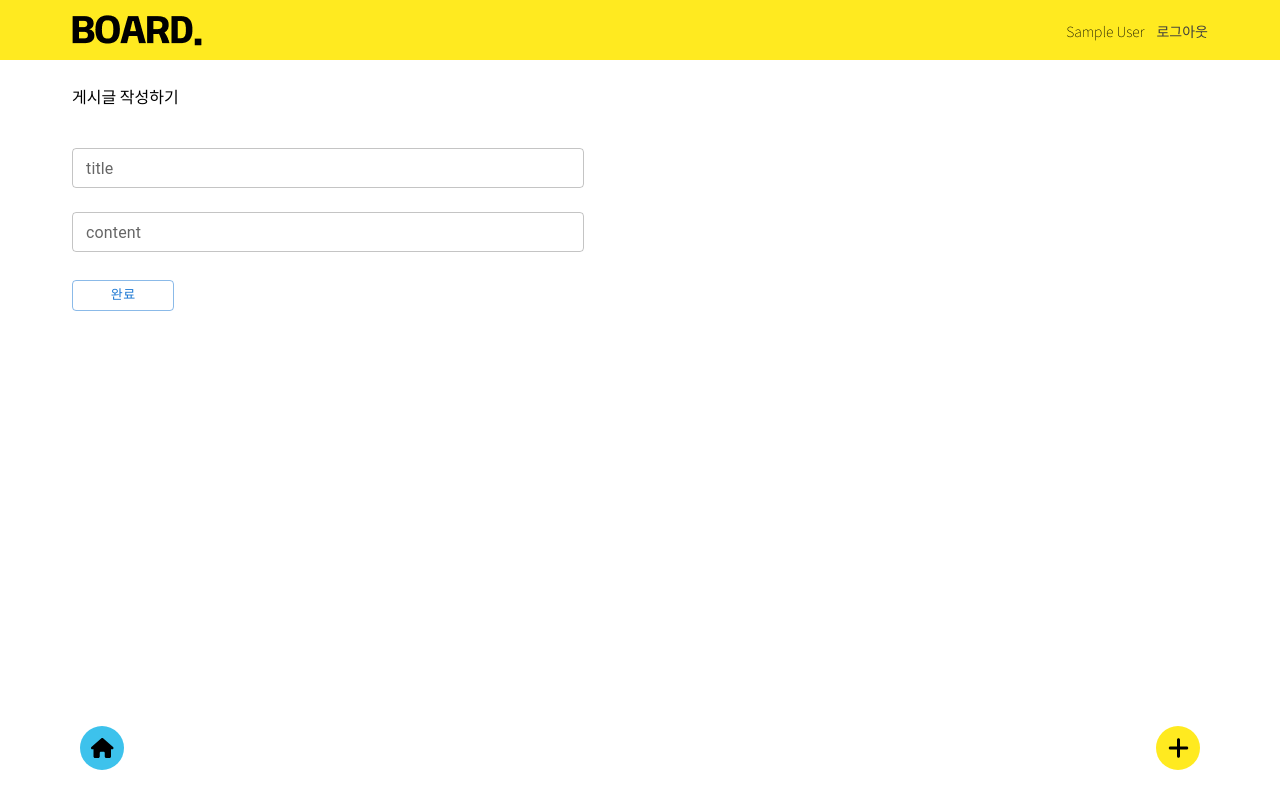
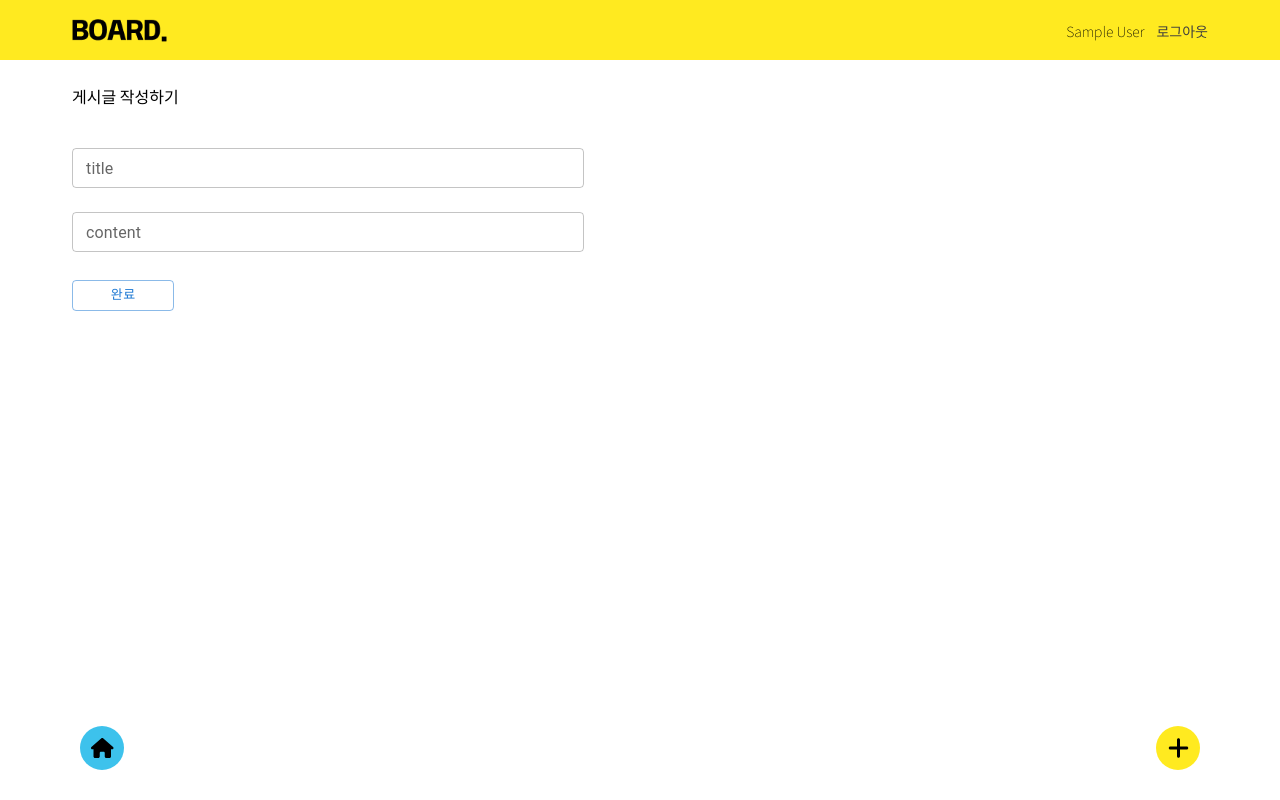
Before and after one commit to dygreen/board, a Next.js app: page /write in a window 1280 px wide. Built offline with nearby package versions, Linux system fonts and the light colour scheme; no server answers; sample sign-in values are in the browser's storage.

Commit message:
#style : 로고, 상세 요소 크기 조정

```diff
--- a/layout/Header/Header.tsx
+++ b/layout/Header/Header.tsx
@@ -19,8 +19,8 @@ export default async function Header() {
                         <Image
                             src={'/images/logo.png'}
                             alt="logo"
-                            width={130}
-                            height={31}
+                            width={95}
+                            height={23}
                         />
                     </Link>
                 </h1>
--- a/src/app/detail/[id]/detail.module.scss
+++ b/src/app/detail/[id]/detail.module.scss
@@ -2,7 +2,7 @@
 
 .article_container {
   position: relative;
-  height: calc(100vh - 100px);
+  height: fit-content;
   background-color: $grey-color;
   border-radius: 4px;
   color: $grey-text-color;
@@ -18,7 +18,7 @@
   }
 
   .bottom_content {
-    padding: 8px 12px;
+    padding: 8px 12px 20px;
 
     h4 {
       font-weight: 400;
```
